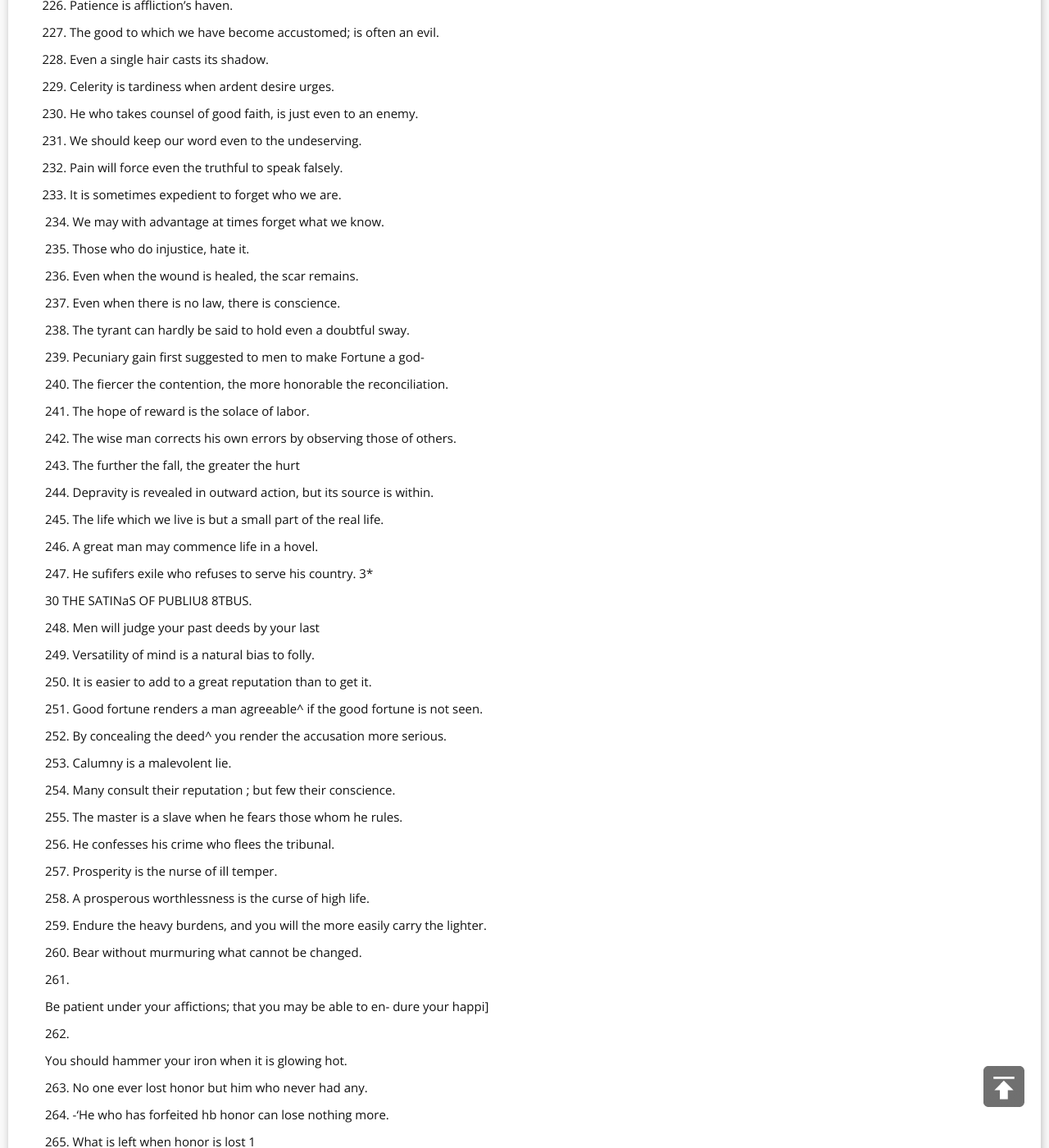
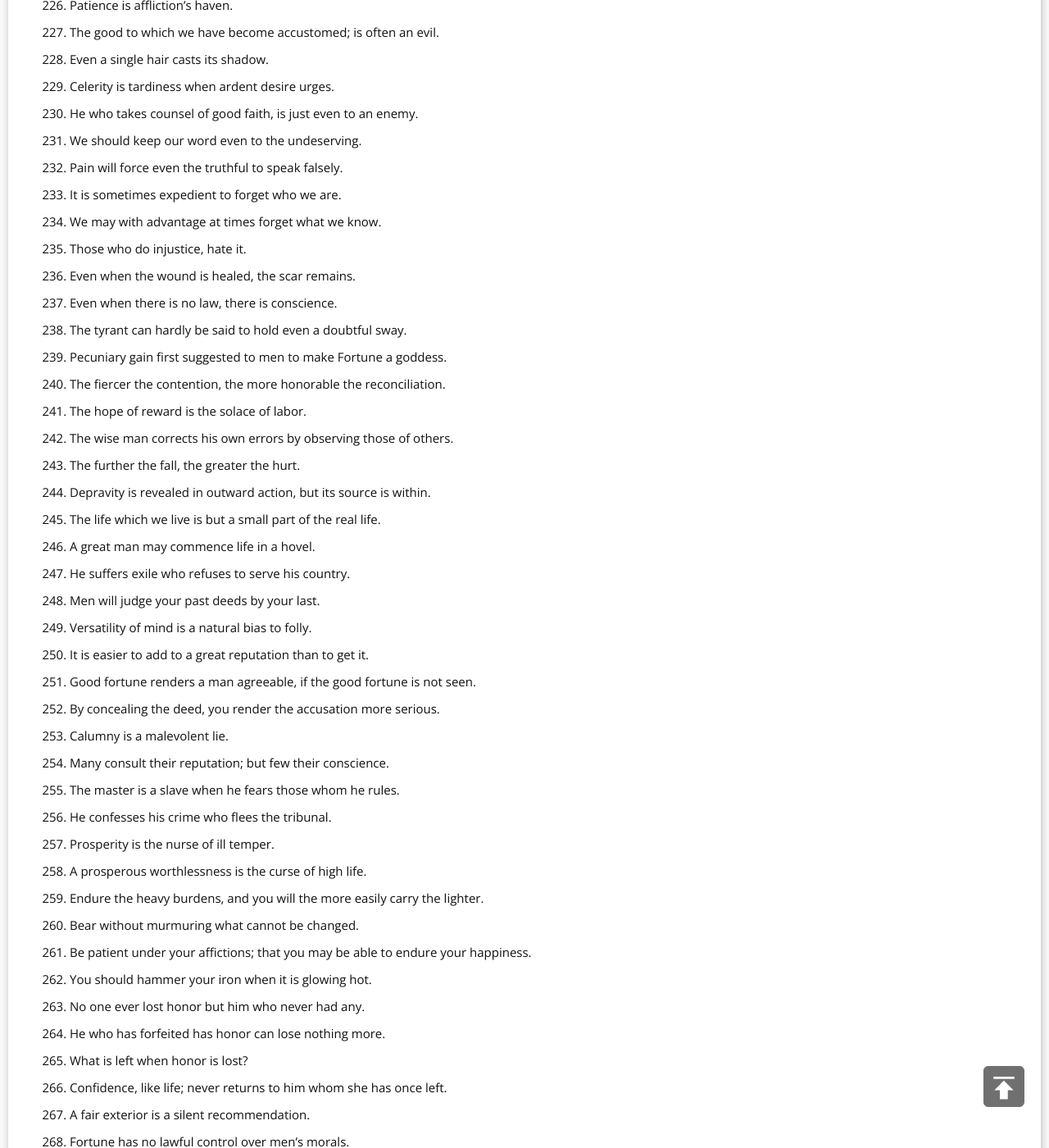
Before and after one commit to geekepub/geekepub.github.io, a Jekyll site: the page built from _posts/2016-07-16-The-Moral-Sayings-of-Publius-Syrus.md, in a window 1280 px wide and 1400 px high, scrolled down 7730 px. Shown: the whole window at 82% size. Built offline with Jekyll 4.4.1, drawn with Linux system fonts in a browser that asks for light colours; nearby versions of some CDN libraries; comment, search, counter and statistics services are not loaded; some of the changed text lies outside the part shown.

Commit message:
Update 2016-07-16-The-Moral-Sayings-of-Publius-Syrus.md

```diff
--- a/_posts/2016-07-16-The-Moral-Sayings-of-Publius-Syrus.md
+++ b/_posts/2016-07-16-The-Moral-Sayings-of-Publius-Syrus.md
@@ -257,7 +257,7 @@ tags:
 
 115. A good man's severity is next neighbor to justice.
 
- 116. A mean man's generosity is a generous man's meanness.
+116. A mean man's generosity is a generous man's meanness.
 
 117. A good man Ioves to sit at a good man's table.
 
@@ -494,148 +494,89 @@ tags:
 
 233. It is sometimes expedient to forget who we are.
 
-234.
-We may with advantage at times forget what we know.
-
-235.
-Those who do injustice, hate it.
-
-236.
-Even when the wound is healed, the scar remains.
-
-237.
-Even when there is no law, there is conscience.
-
-238.
-The tyrant can hardly be said to hold even a doubtful sway.
-
-239.
-Pecuniary gain first suggested to men to make Fortune a god-
-
-240.
-The fiercer the contention, the more honorable the reconciliation.
-
-241.
-The hope of reward is the solace of labor.
-
-242.
-The wise man corrects his own errors by observing those of others.
-
-243.
-The further the fall, the greater the hurt
-
-244.
-Depravity is revealed in outward action, but its source is within.
-
-245.
-The life which we live is but a small part of the real life.
-
-246.
-A great man may commence life in a hovel.
-
-247.
-He sufifers exile who refuses to serve his country.
-3\*
-
-
-
-30 THE SATINaS OF PUBLIU8 8TBUS.
-
-248.
-Men will judge your past deeds by your last
-
-249.
-Versatility of mind is a natural bias to folly.
-
-250.
-It is easier to add to a great reputation than to get it.
-
-251.
-Good fortune renders a man agreeable^ if the good fortune is
-not seen.
-
-252.
-By concealing the deed^ you render the accusation more serious.
-
-253.
-Calumny is a malevolent lie.
-
-254.
-Many consult their reputation ; but few their conscience.
-
-255.
-The master is a slave when he fears those whom he rules.
-
-256.
-He confesses his crime who flees the tribunal.
-
-257.
-Prosperity is the nurse of ill temper.
-
-258.
-A prosperous worthlessness is the curse of high life.
-
-259.
-Endure the heavy burdens, and you will the more easily carry
-the lighter.
-
-260.
-Bear without murmuring what cannot be changed.
-
-261.
-
-Be patient under your affictions; that you may be able to en-
-dure your happi]
-
-262.
-
-You should hammer your iron when it is glowing hot.
-
-263.
-No one ever lost honor but him who never had any.
-
-264.
--'He who has forfeited hb honor can lose nothing more.
-
-265.
-What is left when honor is lost 1
-
-266.
-Confidence; like lifC; never returns to him whom she has once
-left.
-
-267.
-A fair exterior is a silent recommendation.
-
-268.
-Fortune has no lawful control over men's morals.
-
-269.
-A great property is a great bondage for the owner.
-
-270.
-Fortune often spares men a present ajQ^ction, that they may
-suffer a greater.
-
-271.
-Fortune makes a fool of him whom she favors too much.
-
-272.
-Fortune masters us if we do not master her.
-
-273.
-Fortune haa no more power over our destiny than our own
-actions.
-
-274.
-Fortune is not satisfied with inflicting one calamity.
-
-275.
-When Fortune is on our side, popular favor bears her company.
-
-
-
-82 SAYINGS 07 PUBUUS STBUS.
+234. We may with advantage at times forget what we know.
+
+235. Those who do injustice, hate it.
+
+236. Even when the wound is healed, the scar remains.
+
+237. Even when there is no law, there is conscience.
+
+238. The tyrant can hardly be said to hold even a doubtful sway.
+
+239. Pecuniary gain first suggested to men to make Fortune a goddess.
+
+240. The fiercer the contention, the more honorable the reconciliation.
+
+241. The hope of reward is the solace of labor.
+
+242. The wise man corrects his own errors by observing those of others.
+
+243. The further the fall, the greater the hurt.
+
+244. Depravity is revealed in outward action, but its source is within.
+
+245. The life which we live is but a small part of the real life.
+
+246. A great man may commence life in a hovel.
+
+247. He suffers exile who refuses to serve his country.
+
+248. Men will judge your past deeds by your last.
+
+249. Versatility of mind is a natural bias to folly.
+
+250. It is easier to add to a great reputation than to get it.
+
+251. Good fortune renders a man agreeable, if the good fortune is not seen.
+
+252. By concealing the deed, you render the accusation more serious.
+
+253. Calumny is a malevolent lie.
+
+254. Many consult their reputation; but few their conscience.
+
+255. The master is a slave when he fears those whom he rules.
+
+256. He confesses his crime who flees the tribunal.
+
+257. Prosperity is the nurse of ill temper.
+
+258. A prosperous worthlessness is the curse of high life.
+
+259. Endure the heavy burdens, and you will the more easily carry the lighter.
+
+260. Bear without murmuring what cannot be changed.
+
+261. Be patient under your affictions; that you may be able to endure your happiness.
+
+262. You should hammer your iron when it is glowing hot.
+
+263. No one ever lost honor but him who never had any.
+
+264. He who has forfeited has honor can lose nothing more.
+
+265. What is left when honor is lost?
+
+266. Confidence, like life; never returns to him whom she has once left.
+
+267. A fair exterior is a silent recommendation.
+
+268. Fortune has no lawful control over men's morals.
+
+269. A great property is a great bondage for the owner.
+
+270. Fortune often spares men a present affliction, that they may suffer a greater.
+
+271. Fortune makes a fool of him whom she favors too much.
+
+272. Fortune masters us if we do not master her.
+
+273. Fortune has no more power over our destiny than our own actions.
+
+274. Fortune is not satisfied with inflicting one calamity.
+
+275. When Fortune is on our side, popular favor bears her company.
 
 276.
 Fortune has more power over a man than his own forethought.
```
Also changed, not shown: other parts of _posts/2016-07-16-The-Moral-Sayings-of-Publius-Syrus.md (+1 -1 lines).
